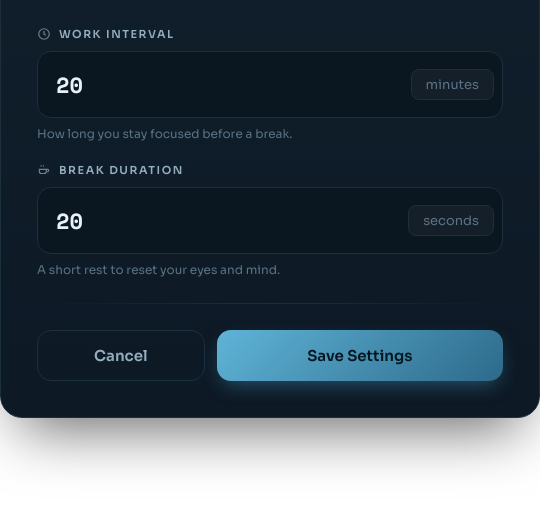
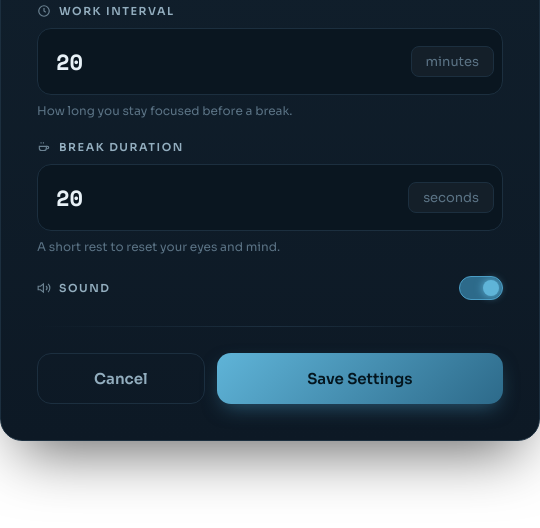
Before and after one commit to akash-devanarayana/horizon-eye-care, an Electron app: page src/settings.html in a window 540 px wide. Shown: the part 272-800 px from the top of the page. Drawn offline with nearby package versions, Linux system fonts and the light colour scheme; no server answers.

Commit message:
Add sound chimes for break start and end
Plays a gentle ascending chime when break starts and a descending
tone when it ends. Sound can be toggled on/off in Settings.

```diff
--- a/src/settings.html
+++ b/src/settings.html
@@ -209,6 +209,72 @@
     color: var(--text-faint);
   }
 
+  .toggle-row {
+    display: flex;
+    align-items: center;
+    justify-content: space-between;
+    margin-bottom: 22px;
+    animation: rise 0.6s var(--ease) both;
+    animation-delay: 0.2s;
+  }
+
+  .toggle-label {
+    display: flex;
+    align-items: center;
+    gap: 8px;
+    font-size: 11px;
+    letter-spacing: 0.14em;
+    text-transform: uppercase;
+    color: var(--text-soft);
+    font-weight: 600;
+  }
+  .toggle-label svg { width: 14px; height: 14px; opacity: 0.7; }
+
+  .toggle {
+    position: relative;
+    width: 44px;
+    height: 24px;
+    cursor: pointer;
+  }
+
+  .toggle input {
+    opacity: 0;
+    width: 0;
+    height: 0;
+  }
+
+  .toggle-track {
+    position: absolute;
+    inset: 0;
+    background: rgba(255,255,255,0.08);
+    border: 1px solid var(--border);
+    border-radius: 12px;
+    transition: all 0.25s var(--ease);
+  }
+
+  .toggle-track::after {
+    content: "";
+    position: absolute;
+    top: 3px;
+    left: 3px;
+    width: 16px;
+    height: 16px;
+    background: var(--text-faint);
+    border-radius: 50%;
+    transition: all 0.25s var(--ease);
+  }
+
+  .toggle input:checked + .toggle-track {
+    background: var(--accent-deep);
+    border-color: var(--accent);
+  }
+
+  .toggle input:checked + .toggle-track::after {
+    left: 23px;
+    background: var(--accent-glow);
+    box-shadow: 0 0 8px var(--accent-glow);
+  }
+
   .divider {
     height: 1px;
     background: linear-gradient(90deg, transparent, var(--border), transparent);
@@ -306,6 +372,17 @@
         <p class="hint">A short rest to reset your eyes and mind.</p>
       </div>
 
+      <div class="toggle-row">
+        <label class="toggle-label">
+          <svg viewBox="0 0 24 24" fill="none" stroke="currentColor" stroke-width="2"><path d="M11 5L6 9H2v6h4l5 4V5z"/><path d="M19.07 4.93a10 10 0 0 1 0 14.14M15.54 8.46a5 5 0 0 1 0 7.07"/></svg>
+          Sound
+        </label>
+        <label class="toggle">
+          <input type="checkbox" id="soundEnabled" checked>
+          <span class="toggle-track"></span>
+        </label>
+      </div>
+
       <div class="divider"></div>
 
       <div class="actions">
@@ -321,16 +398,18 @@
     window.horizon.getSettings().then(settings => {
       document.getElementById('workMinutes').value = settings.workMinutes;
       document.getElementById('breakSeconds').value = settings.breakSeconds;
+      document.getElementById('soundEnabled').checked = settings.soundEnabled !== false;
     });
 
     document.getElementById('saveBtn').addEventListener('click', () => {
       const workMinutes = parseInt(document.getElementById('workMinutes').value, 10) || 20;
       const breakSeconds = parseInt(document.getElementById('breakSeconds').value, 10) || 20;
+      const soundEnabled = document.getElementById('soundEnabled').checked;
 
       const flash = document.getElementById('flash');
       flash.classList.add('show');
 
-      window.horizon.saveSettings({ workMinutes, breakSeconds });
+      window.horizon.saveSettings({ workMinutes, breakSeconds, soundEnabled });
       setTimeout(() => flash.classList.remove('show'), 1100);
     });
 
```
Also changed, not shown: src/main.js (+18 -7 lines), src/overlay.html (+4 -0 lines), 2 other files.
